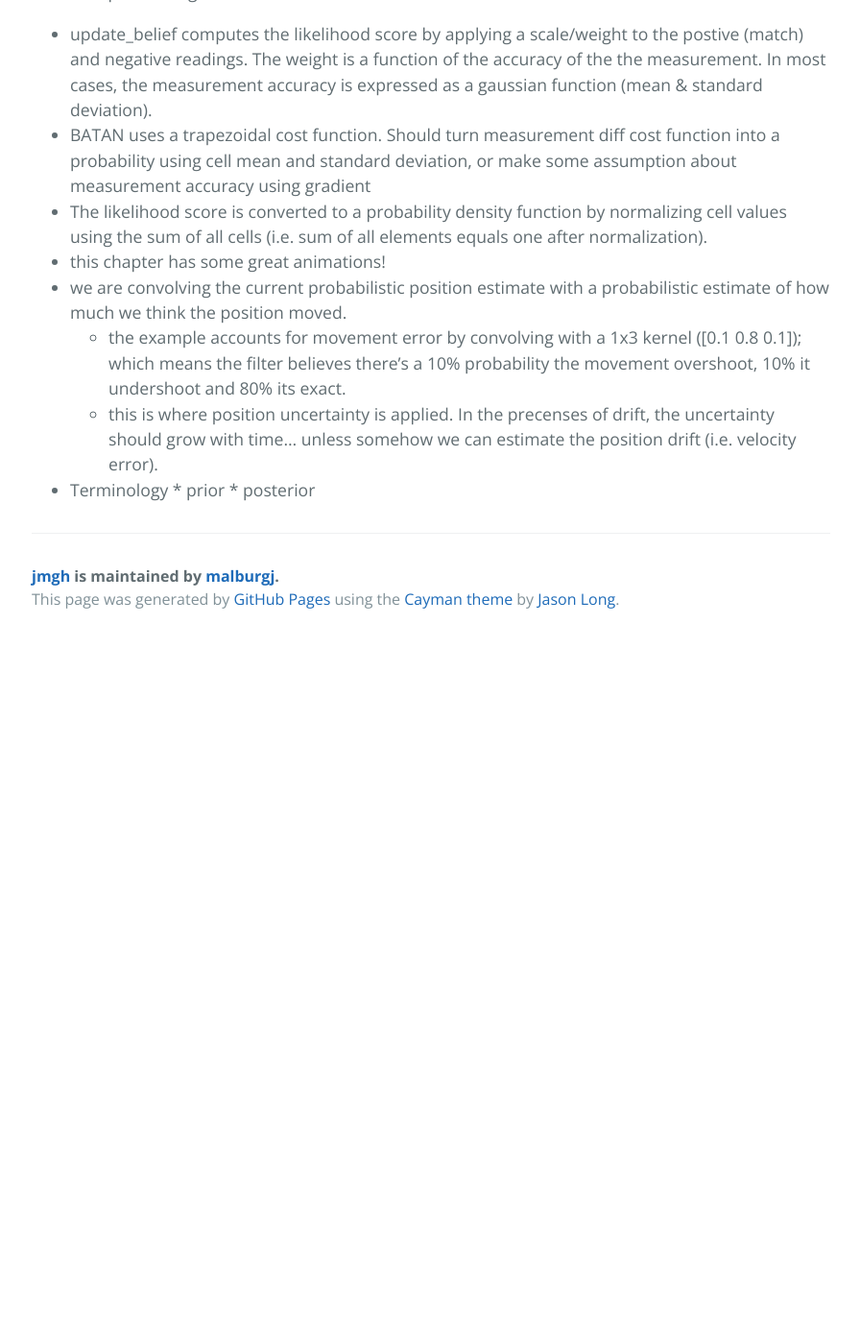
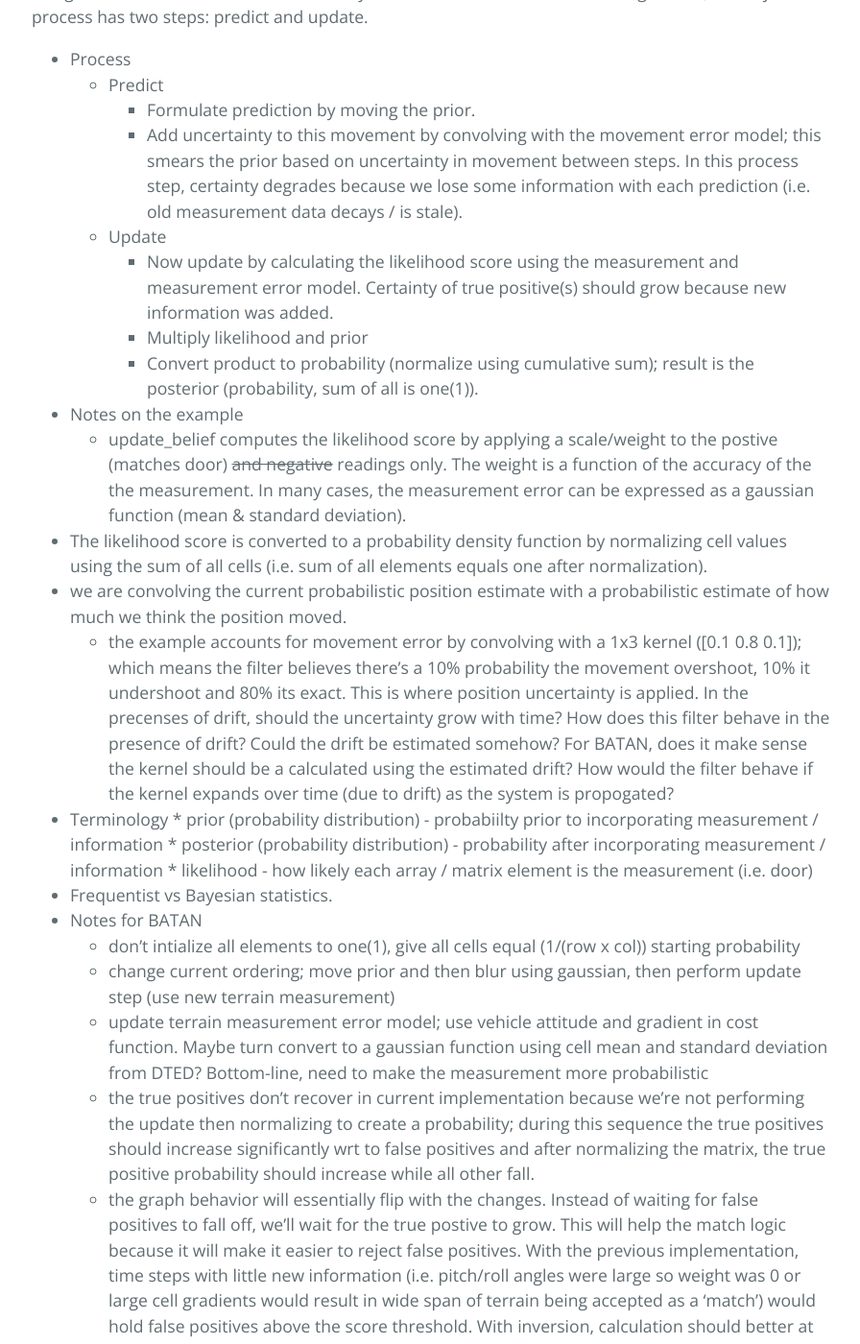
Before and after one commit to malburgj/malburgj.github.io, a Jekyll site: the page built from stateest.md, in a window 1280 px wide and 1400 px high, scrolled down 1719 px. Shown: the whole window at 96% size, without its empty margins (191-1087 px from the left). Built offline with Jekyll 4.4.1, drawn with Linux system fonts in a browser that asks for light colours; before the commit the page ends 2387 px from its top, so only the background shows below that; some of the changed text lies outside the part shown.

Commit message:
finished chapter 2

```diff
--- a/stateest.md
+++ b/stateest.md
@@ -21,24 +21,42 @@ Notes from chapter:
 	*   These filters blend predictions / models and measurements
 	*   An estimation problem consists of forming an estimate of a hidden state via observable measurements
 	*   Don't throw out data, even extremely noisy data; usually can still provide benefit
-*   Used a weight scale example to show benefit of g-h (a.k.a. alpha-beta) filter, fusion of measurement with prediction, and using both to update the rate of change gain (used by prediction)
+*   Used a body weight-scale example to show benefit of g-h (a.k.a. alpha-beta) filter, fusion of measurement with prediction, and using both to update the rate of change gain (used by prediction)
 	*   prediction - previous estimate plus the estimated rate of change per unit time
 	*   residual - difference between measurement and predicted value
     *   'g' gain - state gain; scales the amount of residual included in the estimate (i.e. est = predition + g * residual)
     *   'h' gain - state derivative gain; the amount of residual per unit time included in the derivative estimate
-    *   gh are like proportional-integral (PI) gains
-*   This makes me wonder what is being used for the model prediction for our navigation filter, in not a dynamics model?
+    *   gh are similar to a controller's proportional-integral (PI) gains
+*   This makes me wonder what is being used for the model prediction for our navigation filter, if not a dynamics model?
 
 #### Chapter 2
-Discrete Bayes Filter.  Walks through how to predict a dogs position in a hallway, using a sonar sensor that returns 1 if in front of a door and 0 otherwise.  This would have been helpful to go through before implementing BATAN!!!
-*   update_belief computes the likelihood score by applying a scale/weight to the postive (match) and negative readings.  The weight is a function of the accuracy of the the measurement.  In most cases, the measurement accuracy is expressed as a gaussian function (mean & standard deviation).
-*   BATAN uses a trapezoidal cost function.  Should turn measurement diff cost function into a probability using cell mean and standard deviation, or make some assumption about measurement accuracy using gradient
+Discrete Bayes Filter.  This chapter walks through how to predict a dogs position in a hallway, using a sonar sensor that returns 1 if in front of a door and 0 otherwise.  The output of the sensor has a categorical distribution because it can only have one of N outcomes.  Like the g-h filter, the Bayes filter process has two steps: predict and update.
+*   Process
+	*   Predict
+		*   Formulate prediction by moving the prior.
+		*   Add uncertainty to this movement by convolving with the movement error model; this smears the prior based on uncertainty in movement between steps.  In this process step, certainty degrades because we lose some information with each prediction (i.e. old measurement data decays / is stale).
+	*   Update
+		*   Now update by calculating the likelihood score using the measurement and measurement error model.  Certainty of true positive(s) should grow because new information was added.
+		*   Multiply likelihood and prior
+		*   Convert product to probability (normalize using cumulative sum); result is the posterior (probability, sum of all is one(1)).
+*	Notes on the example
+	*   update_belief computes the likelihood score by applying a scale/weight to the postive (matches door) ~~and negative~~ readings only.  The weight is a function of the accuracy of the the measurement.  In many cases, the measurement error can be expressed as a gaussian function (mean & standard deviation).
 *   The likelihood score is converted to a probability density function by normalizing cell values using the sum of all cells (i.e. sum of all elements equals one after normalization).
-*   this chapter has some great animations!
 *   we are convolving the current probabilistic position estimate with a probabilistic estimate of how much we think the position moved.
-	*   the example accounts for movement error by convolving with a 1x3 kernel ([0.1 0.8 0.1]); which means the filter believes there's a 10% probability the movement overshoot, 10% it undershoot and 80% its exact.
-	*   this is where position uncertainty is applied.  In the precenses of drift, the uncertainty should grow with time... unless somehow we can estimate the position drift (i.e. velocity error).
-
+	*   the example accounts for movement error by convolving with a 1x3 kernel ([0.1 0.8 0.1]); which means the filter believes there's a 10% probability the movement overshoot, 10% it undershoot and 80% its exact.  This is where position uncertainty is applied.  In the precenses of drift, should the uncertainty grow with time?  How does this filter behave in the presence of drift?  Could the drift be estimated somehow?  For BATAN, does it make sense the kernel should be a calculated using the estimated drift?  How would the filter behave if the kernel expands over time (due to drift) as the system is propogated?
 *   Terminology
- 	*   prior
- 	*   posterior
+ 	*   prior (probability distribution) - probabiilty prior to incorporating measurement / information
+ 	*   posterior (probability distribution) - probability after incorporating measurement / information
+ 	*   likelihood - how likely each array / matrix element is the measurement (i.e. door)
+*   Frequentist vs Bayesian statistics.
+*   Notes for BATAN
+	*   don't intialize all elements to one(1), give all cells equal (1/(row x col)) starting probability
+	*   change current ordering; move prior and then blur using gaussian, then perform update step (use new terrain measurement)
+	*   update terrain measurement error model; use vehicle attitude and gradient in cost function.  Maybe turn convert to a gaussian function using cell mean and standard deviation from DTED?  Bottom-line, need to make the measurement more probabilistic
+	*   the true positives don't recover in current implementation because we're not performing the update then normalizing to create a probability; during this sequence the true positives should increase significantly wrt to false positives and after normalizing the matrix, the true positive probability should increase while all other fall.
+	*   the graph behavior will essentially flip with the changes.  Instead of waiting for false positives to fall off, we'll wait for the true postive to grow.  This will help the match logic because it will make it easier to reject false positives.  With the previous implementation, time steps with little new information (i.e. pitch/roll angles were large so weight was 0 or large cell gradients would result in wide span of terrain being accepted as a 'match') would hold false positives above the score threshold.  With inversion, calculation should better at rejecting false positives because steps with little information will hold score/certainty down (this makes more sense!).
+	*   also, since we're not normalizing the likeness scores to turn them into a probability, determining when a match has a occurred doesn't have to be concerned with checking for multiple peaks greater than our threshold (0.7) (i.e. 1.0 - 0.7 < threshold).
+	*   with this new approach, additional parameter tuning will certainly be required: finding the lowest acceptable threshold to lower time to match but ensure no false positives, etc.
+	*   should we use the drift / velocity error to calculate the match timeout?  if t * v > then size of one element and no match found reset?
+	*   actually, if drift causes the true position to move to a new grid cell, the old true positive (now a false positive) should decay and the new true positive cell should increase ... maybe there's no longer a need to reset?
+*   Random note: the decaying behavior of old information made me think about my engineering knowledge.  Each time step (e.g. year) my prior knowledge about an event (e.g. undergraduate prob & stas course) degrades and will continue to degrade until without new information.
```
Also changed, not shown: other parts of stateest.md (+1 -1 lines).
